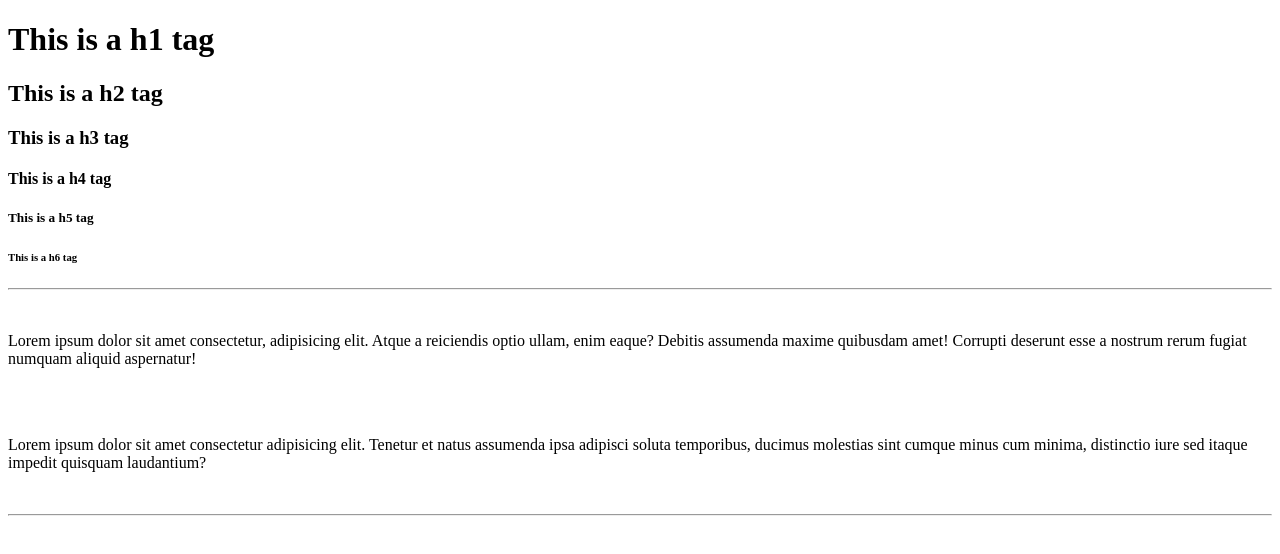
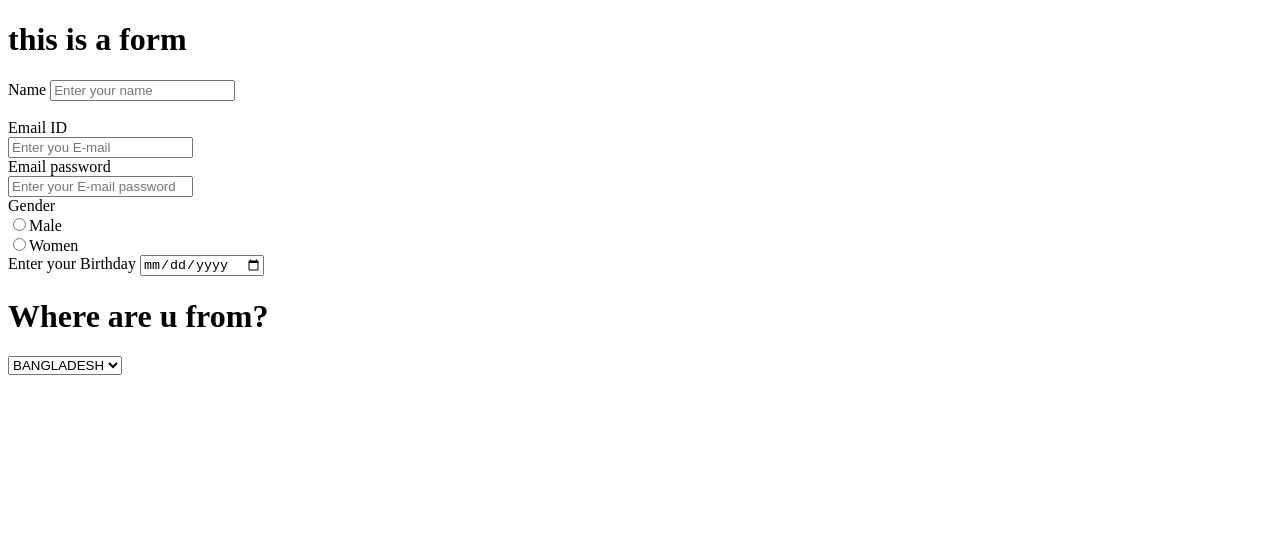
Before and after one commit to Zarif329/Web-Development-course, a plain HTML site: page class project/project 1/index.html in a window 1280 px wide. Drawn offline with Linux system fonts and the light colour scheme.

Commit message:
Add files via upload
HTML FORMS

```diff
--- a/class project/project 1/index.html
+++ b/class project/project 1/index.html
@@ -1,23 +1,33 @@
 <!DOCTYPE html>
 <html>
-<head>
-  <title>My first git</title>
-</head>
-<body>
-<span>
-  <h1>This is a h1 tag</h1>
-  <h2>This is a h2 tag</h2>
-  <h3>This is a h3 tag</h3>
-  <h4>This is a h4 tag</h4>
-  <h5>This is a h5 tag</h5>
-  <h6>This is a h6 tag</h6>
-</span>
-<hr>
-<br>
-<p>Lorem ipsum dolor sit amet consectetur, adipisicing elit. Atque a reiciendis optio ullam, enim eaque? Debitis assumenda maxime quibusdam amet! Corrupti deserunt esse a nostrum rerum fugiat numquam aliquid aspernatur!</p><br>
-<br>
-<p>Lorem ipsum dolor sit amet consectetur adipisicing elit. Tenetur et natus assumenda ipsa adipisci soluta temporibus, ducimus molestias sint cumque minus cum minima, distinctio iure sed itaque impedit quisquam laudantium?</p><br>
-  <hr>
-</body>
-</body>
+  <head>
+    <title>website</title>
+  </head>
+  <body>
+    <h1>this is a form </h1>
+    <form>
+      <label>Name<label>
+        <input type="text" id="Name" placeholder="Enter your name"><br><br>
+        <label>Email ID</label><br>
+        <input type="email" id="Email" placeholder="Enter you E-mail"><br>
+        <label>Email password</label><br>
+        <input type="password" id="password" placeholder="Enter your E-mail password"><br>
+        <label>Gender</label><br>
+        <input type="radio" name="Gender" value=" Male">Male<br>
+        <input type="radio" name="Gender" value=" Female">Women<br>
+        <label>Enter your Birthday</label>
+        <input type="date">
+
+    </form>
+    <h1>Where are u from?
+
+    </h1>
+    <select>
+      <option>BANGLADESH</option>
+      <option>INDIA</option>
+      <option>PAKISTAN</option>
+      <option>NEPAL</option>
+      <option>AMARICA</option>
+    </select>
+  </body>
 </html>
```
